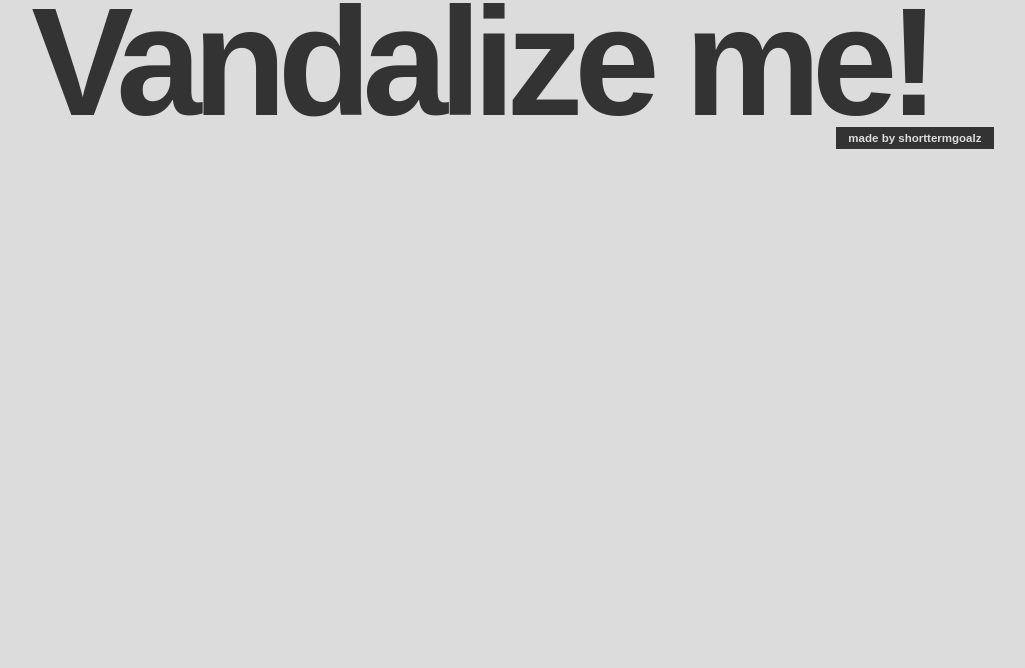
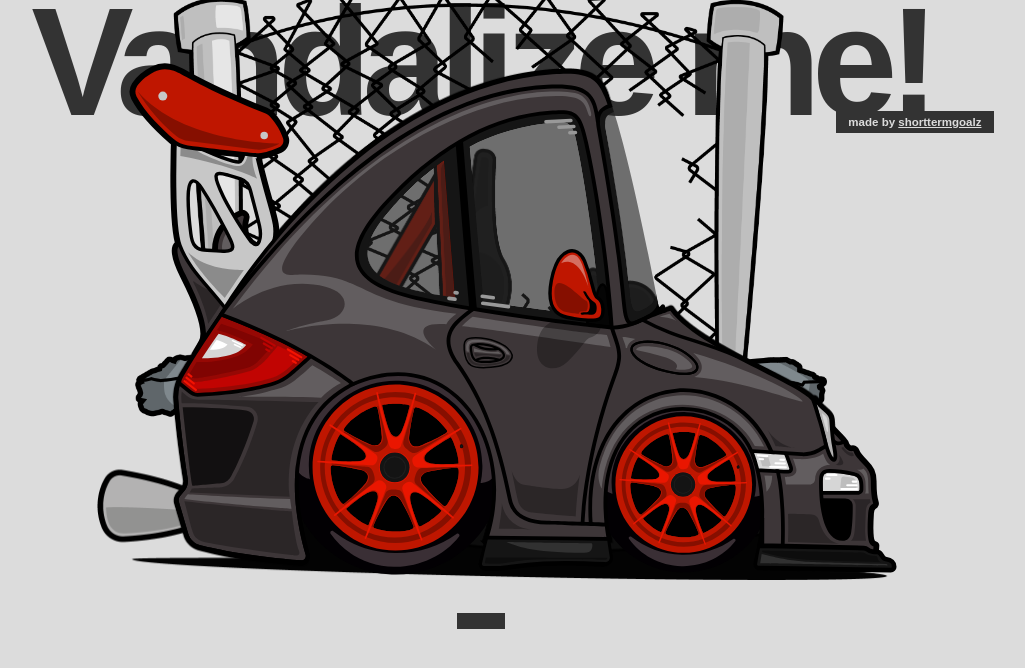
Before and after one commit to shorttermgoals/RSRampage, a Next.js app: page / in a window 1280 px wide. Shown: the top 668 px of the page, without its empty margins (159-1184 px from the left). Built offline with nearby package versions, Linux system fonts and the light colour scheme.

Commit message:
Items placed after head text

```diff
--- a/src/app/page.tsx
+++ b/src/app/page.tsx
@@ -15,8 +15,18 @@ export default function Home() {
         </div>
         <div className="under-title">
           <div className="url">
-            <a>made by shorttermgoalz</a>
+            <span className="url-text">made by <a className="url-text" href="">shorttermgoalz</a></span>
           </div>
+        </div>
+        <div className="image-background">
+          <div className="image">
+            <img className="valla" src="/images/Valla.png"></img>
+            <Car></Car>
+          </div>
+
+        </div>
+        <div className="reset-button">
+          <div className="button"></div>
         </div>
       </div>
     </main>
--- a/styles/globals.css
+++ b/styles/globals.css
@@ -32,7 +32,7 @@ main{
 }
 
 .under-title{
-  margin-top: -1.5rem;
+  margin-top: -2.5rem;
   padding-right: 9.9vw;
   display: grid;
   justify-items: end;
@@ -47,15 +47,18 @@ main{
   align-items: center;
 }
 
-.url a{
+.url-text{
+  font-family: 'Futura', sans-serif;
+  font-weight: bold;
   margin-top: -0.1vw;
   font-size: 0.9vw;
   color: gainsboro;
 }
 
 .body997{
-  width: 50vw;
-  height: 62vh;
+  width: 100%;
+  height: auto;
+  margin-top: 80px;
 }
 
 svg{
@@ -127,3 +130,34 @@ svg, img {
   user-select: none;
   -webkit-user-drag: none;
 }
+
+.image-background{
+  display: grid;
+  justify-content: center;
+  width: 100%;
+  height: 60vh
+}
+
+.image{
+  margin-top: -150px;
+  width: 60vw;
+  display: grid;
+  justify-items: center;
+}
+
+.valla{
+  width: 54vw;
+  height: auto;
+}
+
+.reset-button{
+  display: grid;
+  justify-content: center;
+  width: 100%;
+}
+
+.button{
+  width: 3rem;
+  height: 1rem;
+  background-color:#333333;
+}
```
Also changed, not shown: public/images/Valla.png (added).
